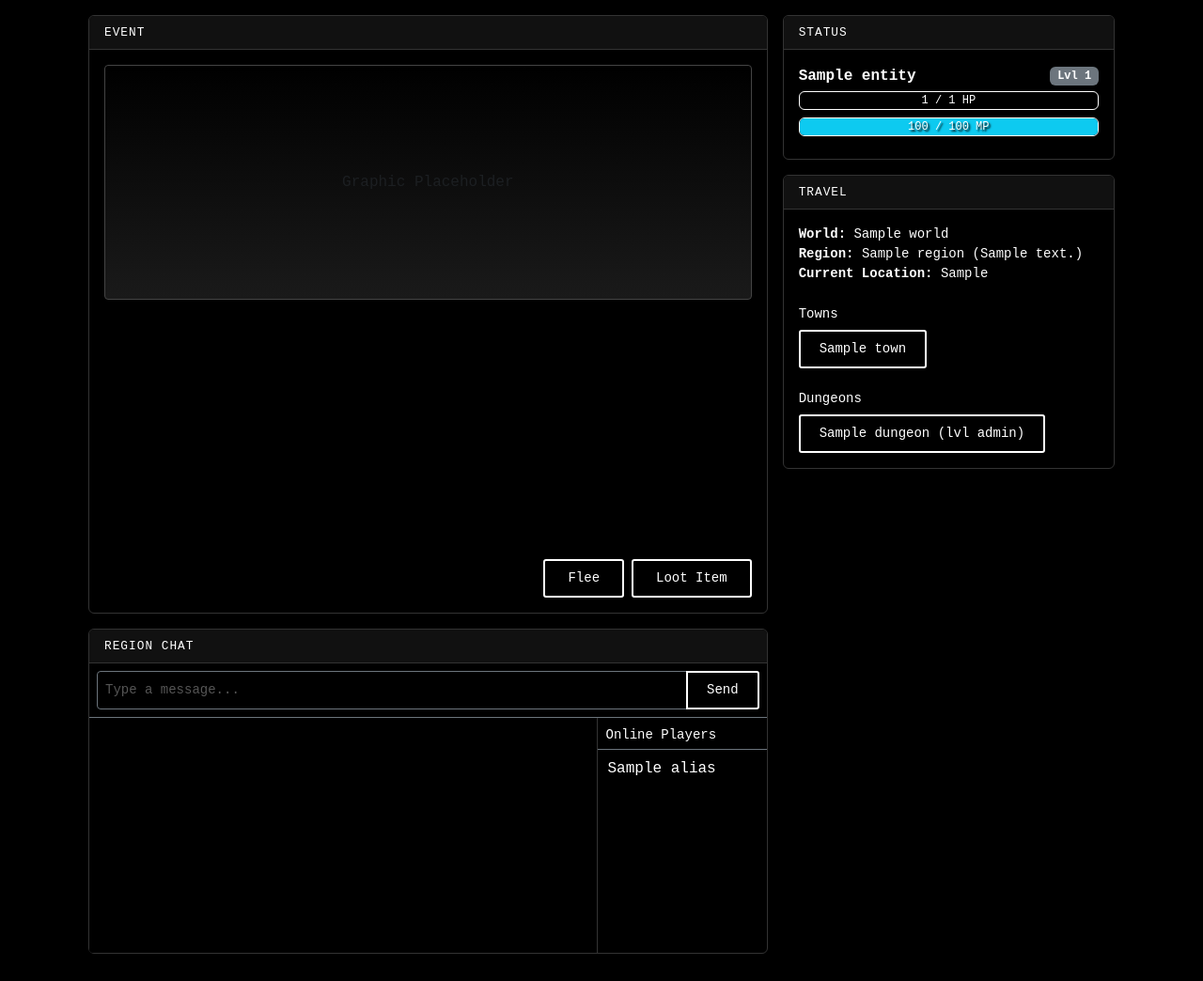
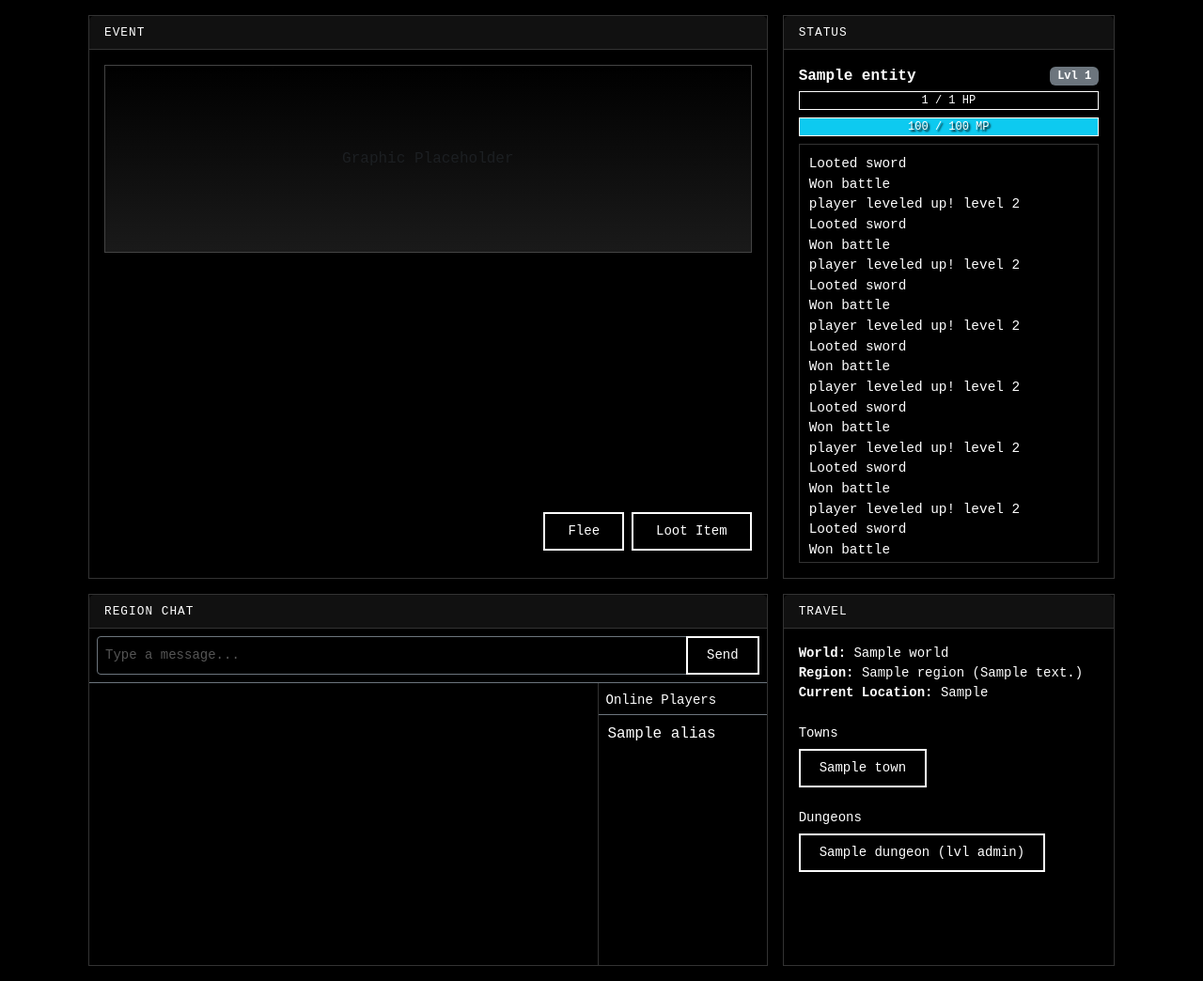
Before and after one commit to jokodev901/qumud, a Django app: template world/templates/map.html in a window 1280 px wide. Shown: the part 59-1103 px from the top of the page at 94% size. Before the commit the page ends 1074 px from the top, so only its background shows below. Run offline with Django 5.2, Linux system fonts and the light colour scheme; tables that the repository leaves empty hold one stand-in row (values such as "Sample post"); the template is opened without the code that fills it: values that come from a table or form of the project are taken from there, most other values are stand-ins (such as "Sample title", 1, 10 or a date in 2020); data that the repository does not hold is empty; some libraries are stand-ins or nearby versions.

Commit message:
Overhauled map screen, added text window to status window for player character messages, set fixed heights on cards for now, updated card swap elements with new classes in partials where needed

```diff
--- a/static/css/style.css
+++ b/static/css/style.css
@@ -19,6 +19,7 @@
     background-color: #000;
     color: #fff;
     border: 1px solid #333;
+    border-radius: 0px;
 }
 
 .card-header {
@@ -30,16 +31,26 @@
     letter-spacing: 1px;
 }
 
+.minheight0 {
+    min-height: 0px !important;
+}
+
 /* Chat and Log Windows */
 .scroll-window {
-    height: 250px;
-    overflow-y: auto;
     background-color: #000;
-    border-radius: 4px;
     padding: 10px;
     font-family: monospace;
     font-size: 0.9rem;
     scrollbar-color: #fff #000;
+}
+
+.progress {
+    border-radius: 0px;
+}
+
+/* Status scroll window */
+.scroll-status {
+    border: 1px solid #333;
 }
 
 .scroll-window > :last-child {
@@ -47,7 +58,6 @@
 }
 
 .player-list {
-    height: 250px;
     overflow-y: auto;
     border-left: 1px solid #333;
     scrollbar-color: #fff #000;
@@ -71,7 +81,7 @@
     background-color: #000;
     color: #ffffff;
     border: 2px solid #fff;
-    border-radius: 3px;
+    border-radius: 0px;
     padding: 0.5rem 1.25rem;
     transition: all 0.2s ease-in-out;
 }
@@ -146,12 +156,10 @@
 
 /* Event Window Graphic Area */
 .event-graphic {
-    height: 250px;
     background: linear-gradient(1800deg, #1a1a1a 0%, #000 100%);
     display: flex;
     align-items: center;
     justify-content: center;
-    border-radius: 4px;
     margin-bottom: 10px;
     border: 1px solid #444;
 }
--- a/world/templates/map.html
+++ b/world/templates/map.html
@@ -3,21 +3,21 @@
 {% block content %}
 <div hx-get="{% url 'map' %}" hx-trigger="every 1s" hx-vals='{"trigger": "update"}' hx-swap="none"></div>
 <div class="container">
-    <div class="row g-3">
-        <div class="col-lg-8 col-md-7">
-            <div id="event-card" class="card mb-3" hx-target="#event-card-body">
+    <div class="row g-3 d-flex">
+        <div class="col-md-7 col-lg-8 order-1 d-flex" style="height: 600px;">
+            <div id="event-card" class="card w-100 d-flex flex-column">
                 <div class="card-header d-flex justify-content-between">
                     <span>Event</span>
                 </div>
-                <div id="event-card-body" class="card-body">
-                    <div id="event-card-swap">
-                        <div class="event-graphic position-relative">
+                <div id="event-card-body" class="card-body d-flex flex-column flex-grow-1 minheight0">
+                    <div id="event-card-swap" class="d-flex flex-column minheight0">
+                        <div class="event-graphic position-relative" style="min-height: 200px;">
                             <span class="text-muted italic">Graphic Placeholder</span>
                             {% for enemy in event.enemies %}
                             {{ enemy.template.svg|safe }}
                             {% endfor %}
                         </div>
-                        <div class="scroll-window mb-3" style="height: 250px; font-size: 0.85rem;">
+                        <div class="scroll-window mb-3 overflow-auto" style="min-height: 250px;">
                             {% for enemy in event.enemies %}
                             <div class="text-success">You encountered a lvl {{ enemy.level }} {{ enemy.name }}</div>
                             {% endfor %}
@@ -34,52 +34,10 @@
             </div>
         </div>
 
-        <div class="col-lg-4 col-md-5">
-            <div id="status-card" class="card mb-3" hx-target="#status-card-body">
-                <div class="card-header">Status</div>
-                <div id="status-card-body" class="card-body">
-                    <div id="status-card-swap">
-                        <div class="d-flex justify-content-between align-items-center mb-1">
-                            <span class="fw-bold">{{ character.name }}</span>
-                            <span class="badge bg-secondary">Lvl {{  character.level }}</span>
-                        </div>
-                        <div class="progress mb-2 position-relative bg-black border border-white" style="height: 20px;">
-                            <div class="progress-bar bg-danger"
-                                 role="progressbar"
-                                 style="width: {{ character_health_perc }}%;"
-                                 aria-valuenow="{{ character.health }}"
-                                 aria-valuemin="0"
-                                 aria-valuemax="{{ character.max_health }}"></div>
-                            <span class="justify-content-center d-flex position-absolute w-100 text-white text-shadow">
-                                {{ character.health }} / {{ character.max_health }} HP</span>
-                        </div>
-                        <div class="progress mb-2 position-relative bg-black border border-white" style="height: 20px;">
-                            <div class="progress-bar bg-info"
-                                 role="progressbar"
-                                 style="width: 100%;"
-                                 aria-valuenow="100"
-                                 aria-valuemin="0"
-                                 aria-valuemax="100"></div>
-                            <span class="justify-content-center d-flex position-absolute w-100 text-white text-shadow">
-                                100 / 100 MP</span>
-                        </div>
-                    </div>
-                </div>
-            </div>
-
-            <div id="travel-card" class="card" hx-target="#travel-card-body">
-                <div class="card-header">Travel</div>
-                    <div id="travel-card-body" class="card-body">
-                    {% include 'partials/travel.html' %}
-                    </div>
-            </div>
-        </div>
-    </div>
-    <div class="row g-3">
-        <div class="col-lg-8 col-md-7">
-            <div id="region-chat-card" class="card">
+        <div class="col-md-7 col-lg-8 order-4 order-md-3 d-flex">
+            <div id="region-chat-card" class="card w-100 d-flex flex-column flex-grow-1">
                 <div class="card-header">Region Chat</div>
-                <div id="region-chat-card-body" class="card-body p-0">
+                <div id="region-chat-card-body" class="card-body p-0 d-flex flex-column flex-grow-1 minheight0">
                     <div class="p-2 border-bottom border-secondary">
                         <form id="region-chat-form" style="display: contents;"
                               autocomplete="off"
@@ -97,9 +55,9 @@
                             </div>
                         </form>
                     </div>
-                    <div class="row g-0">
-                        <div class="col-9">
-                            <div class="scroll-window" style="border-radius: 0 0 0 4px;">
+                    <div class="row g-0 flex-grow-1 minheight0">
+                        <div class="col-9 d-flex flex-column flex-grow-1 minheight0">
+                            <div class="scroll-window overflow-auto flex-grow-1" style="height: 300px;">
                                 <div id="region-chat-swap">
                                 {% for message in messages %}
                                     <div><span class="text-success">{{ message.user.alias }}:</span> {{ message.message }}</div>
@@ -107,10 +65,10 @@
                                 </div>
                             </div>
                         </div>
-                        <div class="col-3">
-                            <div class="player-list">
+                        <div class="col-3 d-flex flex-column minheight0">
+                            <div class="player-list d-flex flex-column flex-grow-1 minheight0">
                                 <div class="px-2 pt-2 pb-1 small border-bottom border-secondary mb-1">Online Players</div>
-                                <div id="player-list-swap" class="list-group list-group-flush">
+                                <div id="player-list-swap" class="list-group list-group-flush flex-grow-1 overflow-auto minheight0">
                                     {% for player in region_players %}
                                         <div class="list-group-item">{{ player.alias }}</div>
                                     {% endfor %}
@@ -119,6 +77,91 @@
                         </div>
                     </div>
                 </div>
+            </div>
+        </div>
+
+        <div class="col-md-5 col-lg-4 order-2 d-flex" style="height: 600px;">
+            <div id="status-card" class="card w-100 d-flex flex-column" hx-target="#status-card-body">
+                <div class="card-header">Status</div>
+                <div id="status-card-body" class="card-body d-flex flex-column flex-grow-1 minheight0">
+                    <div id="status-card-swap" class="d-flex flex-column flex-grow-1 minheight0">
+                        <div class="d-flex justify-content-between align-items-center mb-1">
+                            <span class="fw-bold">{{ character.name }}</span>
+                            <span class="badge bg-secondary">Lvl {{  character.level }}</span>
+                        </div>
+                        <div class="progress mb-2 position-relative bg-black border border-white" style="min-height: 20px;">
+                            <div class="progress-bar bg-danger"
+                                 role="progressbar"
+                                 style="width: {{ character_health_perc }}%;"
+                                 aria-valuenow="{{ character.health }}"
+                                 aria-valuemin="0"
+                                 aria-valuemax="{{ character.max_health }}"></div>
+                            <span class="justify-content-center d-flex position-absolute w-100 text-white text-shadow">
+                                {{ character.health }} / {{ character.max_health }} HP</span>
+                        </div>
+                        <div class="progress mb-2 position-relative bg-black border border-white" style="min-height: 20px;">
+                            <div class="progress-bar bg-info"
+                                 role="progressbar"
+                                 style="width: 100%;"
+                                 aria-valuenow="100"
+                                 aria-valuemin="0"
+                                 aria-valuemax="100"></div>
+                            <span class="justify-content-center d-flex position-absolute w-100 text-white text-shadow">
+                                100 / 100 MP</span>
+                        </div>
+                        <div class="scroll-window scroll-status overflow-auto d-flex flex-column flex-grow-1" style="height: 100px;">
+                            <div class="row g-0">
+                                <div>
+                                    <div>Looted sword</div>
+                                    <div>Won battle</div>
+                                    <div>player leveled up! level 2</div>
+                                    <div>Looted sword</div>
+                                    <div>Won battle</div>
+                                    <div>player leveled up! level 2</div>
+                                    <div>Looted sword</div>
+                                    <div>Won battle</div>
+                                    <div>player leveled up! level 2</div>
+                                    <div>Looted sword</div>
+                                    <div>Won battle</div>
+                                    <div>player leveled up! level 2</div>
+                                    <div>Looted sword</div>
+                                    <div>Won battle</div>
+                                    <div>player leveled up! level 2</div>
+                                    <div>Looted sword</div>
+                                    <div>Won battle</div>
+                                    <div>player leveled up! level 2</div>
+                                    <div>Looted sword</div>
+                                    <div>Won battle</div>
+                                    <div>player leveled up! level 2</div>
+                                    <div>Looted sword</div>
+                                    <div>Won battle</div>
+                                    <div>player leveled up! level 2</div>
+                                    <div>Looted sword</div>
+                                    <div>Won battle</div>
+                                    <div>player leveled up! level 2</div>
+                                    <div>Looted sword</div>
+                                    <div>Won battle</div>
+                                    <div>player leveled up! level 2</div>
+                                    <div>Looted sword</div>
+                                    <div>Won battle</div>
+                                    <div>player leveled up! level 2</div>
+                                    <div>Looted sword</div>
+                                    <div>Won battle</div>
+                                    <div>player leveled up! level 2</div>
+                                </div>
+                            </div>
+                        </div>
+                    </div>
+                </div>
+            </div>
+        </div>
+
+        <div class="col-md-5 col-lg-4 order-3 order-md-4 d-flex">
+            <div id="travel-card" class="card w-100 d-flex flex-column" hx-target="#travel-card-body">
+                <div class="card-header">Travel</div>
+                    <div id="travel-card-body" class="card-body d-flex flex-column flex-grow-1 minheight0">
+                    {% include 'partials/travel.html' %}
+                    </div>
             </div>
         </div>
     </div>
--- a/world/templates/partials/event.html
+++ b/world/templates/partials/event.html
@@ -1,4 +1,4 @@
-<div id="event-card-swap" hx-swap-oob="true">
+<div id="event-card-swap" class="d-flex flex-column minheight0" hx-swap-oob="true">
     <div class="event-graphic position-relative">
         <span class="text-muted italic">Graphic Placeholder</span>
         {% for enemy in event.enemies %}
--- a/world/templates/partials/region_players.html
+++ b/world/templates/partials/region_players.html
@@ -1,4 +1,4 @@
-<div id="player-list-swap" class="list-group list-group-flush" hx-swap-oob="true">
+<div id="player-list-swap"  class="list-group list-group-flush flex-grow-1 overflow-auto minheight0" hx-swap-oob="true">
 {% for player in region_players %}
     <div class="list-group-item">{{ player.alias }}</div>
 {% endfor %}
--- a/world/views.py
+++ b/world/views.py
@@ -7,7 +7,7 @@ from django.views.generic import TemplateView, View
 from django.contrib.auth.mixins import LoginRequiredMixin
 from django.shortcuts import redirect, render, reverse
 from django.http import HttpResponse
-from django.db.models import Prefetch, Count, Q
+from django.db.models import Prefetch, Count
 from django.db import transaction
 
 from django.utils.html import strip_tags
@@ -164,10 +164,11 @@ class BaseView(View):
 
                 # Just spawn one of each enemy type for now
                 for enemy in etemps:
-                    Enemy.objects.create(template=enemy, event=event, name=enemy.name,
-                                         max_health=enemy.max_health, health=enemy.max_health,
-                                         attack_range=enemy.attack_range, attack_damage=enemy.attack_damage,
-                                         speed=enemy.speed, initiative=enemy.initiative, max_targets=1, level=1)
+                    for _ in range(4):
+                        Enemy.objects.create(template=enemy, event=event, name=enemy.name,
+                                             max_health=enemy.max_health, health=enemy.max_health,
+                                             attack_range=enemy.attack_range, attack_damage=enemy.attack_damage,
+                                             speed=enemy.speed, initiative=enemy.initiative, max_targets=1, level=1)
 
         return event
 
```
Also changed, not shown: world/templates/partials/status.html (+25 -1 lines).
